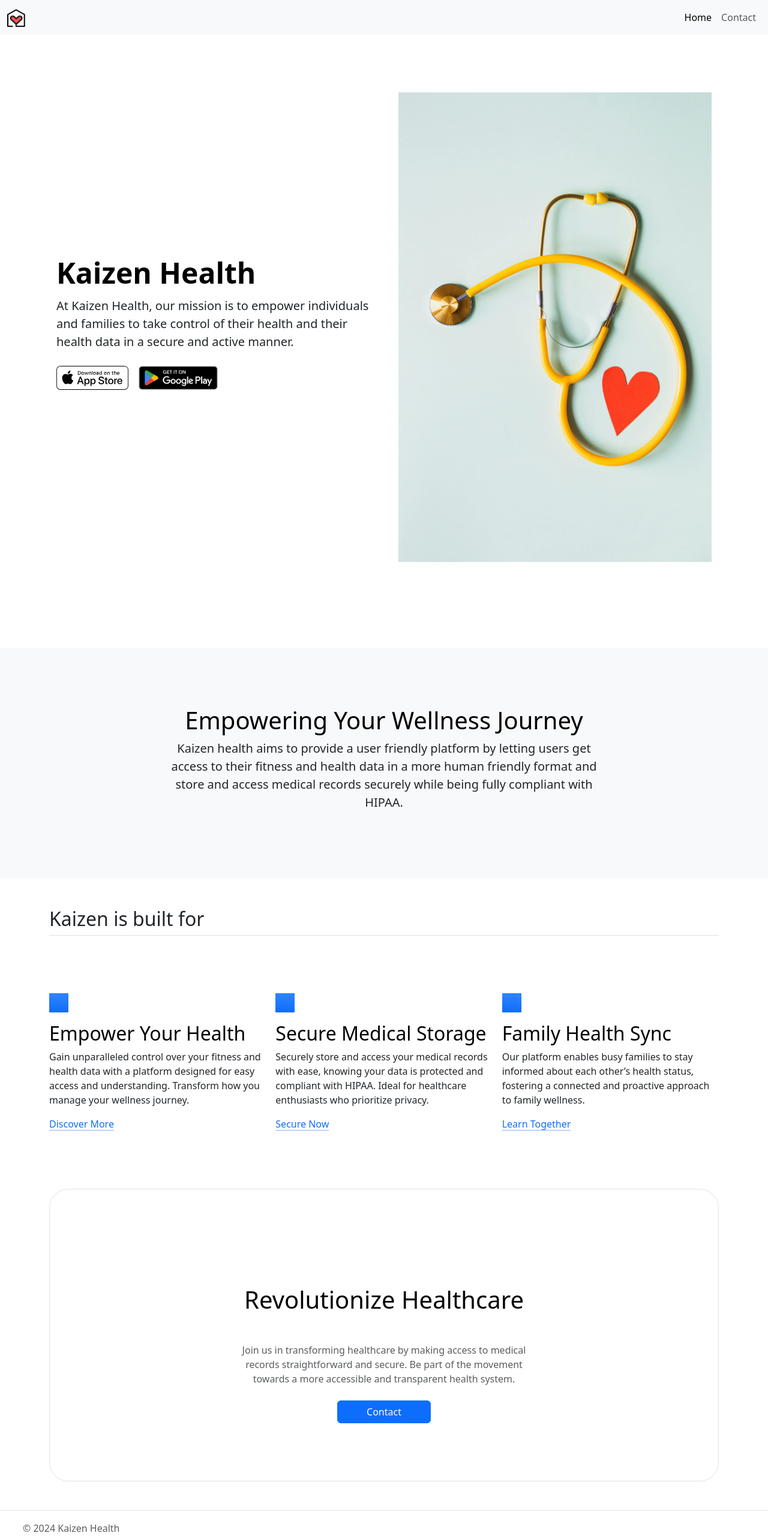
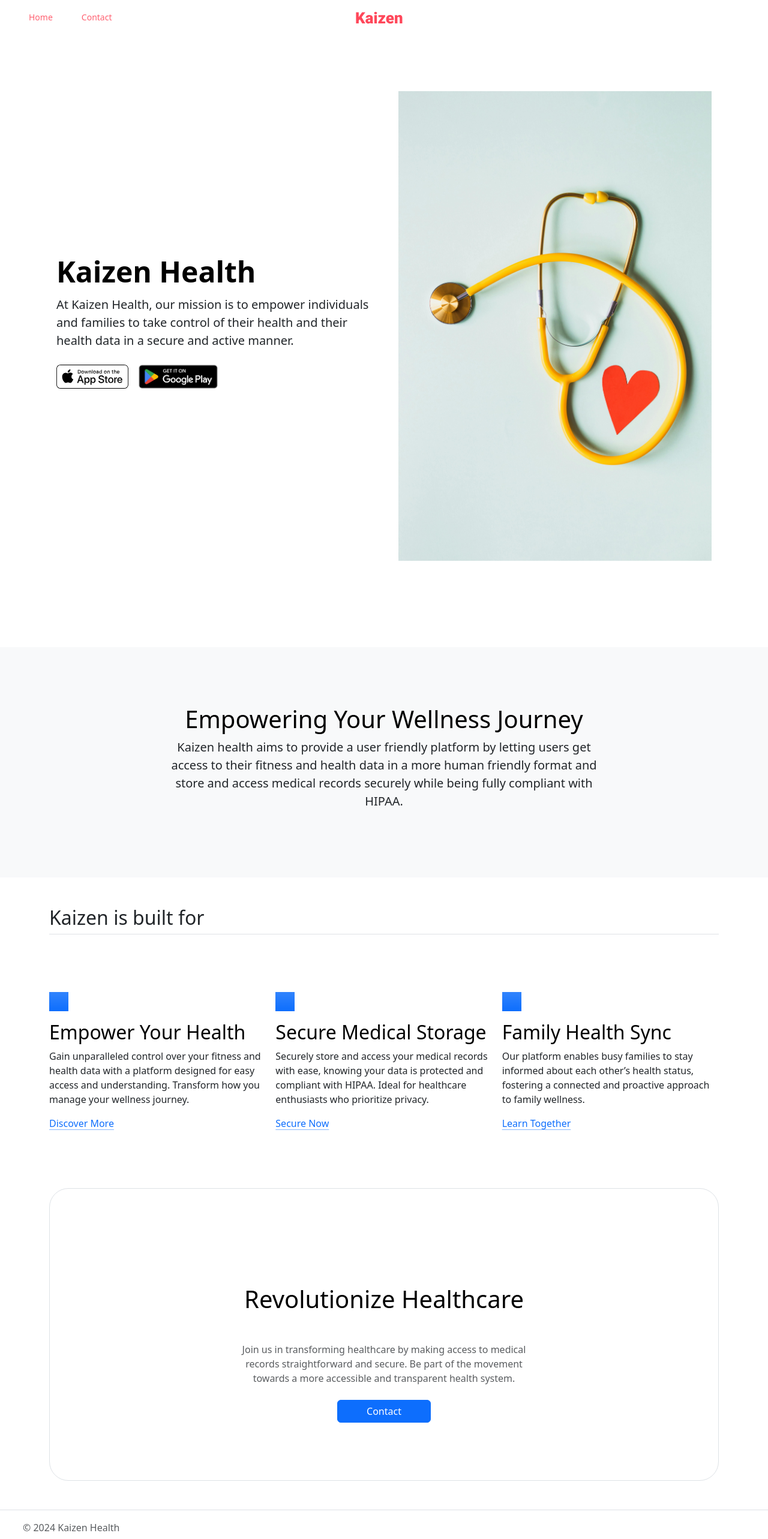
Before and after one commit to kaizen-health-tech/kaizen-web, a Next.js app: page / in a window 1280 px wide. Shown: the top 2566 px of the page at 60% size. Built offline with nearby package versions, Linux system fonts and the light colour scheme.

Commit message:
feat(layout): added nav

```diff
--- a/src/app/layout.js
+++ b/src/app/layout.js
@@ -4,37 +4,47 @@ import Link from 'next/link';
 const Layout = ({ children }) => {
   return (
     <>
-      <nav className="navbar navbar-expand-lg navbar-light bg-light">
-        <div className="container-fluid">
+      <nav className="navbar">
+        <ul className="navbar-nav col-4 d-flex flex-row">
+          <li className="nav-item mx-5">
+            <Link href="/" passHref legacyBehavior>
+              <a className="nav-link active" href="#" style={{ color: '#FF6171', fontSize: '14px', fontWeight: 400}}>
+                Home
+              </a>
+            </Link>
+          </li>
+          <li className="nav-item">
+            <Link href="/contact" passHref legacyBehavior>
+              <a className="nav-link active" style={{ color: '#FF6171', fontSize: '14px', fontWeight: 400}}>
+                Contact
+              </a>
+            </Link>
+          </li>
+        </ul>
+
+        <div className="navbar-nav col-4 d-flex flex-row justify-content-center">
           <Link href="/" passHref legacyBehavior>
-            <a className="navbar-brand"><img src="/kaizen_logo.png" alt="Kaizen Health Logo" style={{ maxHeight: '30px' }} /></a>
+            <a className="navbar-brand">
+              <img src="/logo.svg" alt="Kaizen Health Logo" style={{ maxHeight: '30px' }} />
+            </a>
           </Link>
-          <button className="navbar-toggler" type="button" data-bs-toggle="collapse" data-bs-target="#navbarNavAltMarkup" aria-controls="navbarNavAltMarkup" aria-expanded="false" aria-label="Toggle navigation">
-            <span className="navbar-toggler-icon"></span>
-          </button>
-          <div className="collapse navbar-collapse" id="navbarNavAltMarkup">
-            <ul className="navbar-nav ms-auto">
-              <Link href="/" passHref legacyBehavior>
-                <a className="nav-link active">Home</a>
-              </Link>
-              <Link href="/contact" passHref legacyBehavior>
-                <a className="nav-link">Contact</a>
-              </Link>
-            </ul>
-          </div>
-        </div>
-      </nav>
-      <main>{children}</main>
-      <footer class="d-flex flex-wrap justify-content-between align-items-center py-3 my-4 border-top">
-        <div class="col-md-4 d-flex align-items-center">
-          <a href="/" class="mb-3 me-2 mb-md-0 text-body-secondary text-decoration-none lh-1">
-            <svg class="bi" width="30" height="24"></svg>
-          </a>
-          <span class="mb-3 mb-md-0 text-body-secondary">© 2024 Kaizen Health</span>
         </div>
 
-        <ul class="nav col-md-4 justify-content-end list-unstyled d-flex">
-          <li class="ms-3"><a class="text-body-secondary" href="#"><svg class="bi" width="24" height="24"></svg></a></li>
+        <div className="navbar-nav col-4 d-flex justify-content-end"></div>
+      </nav>
+
+      <main>{children}</main>
+
+      <footer className="d-flex flex-wrap justify-content-between align-items-center py-3 my-4 border-top">
+        <div className="col-md-4 d-flex align-items-center">
+          <a href="/" className="mb-3 me-2 mb-md-0 text-body-secondary text-decoration-none lh-1">
+            <svg className="bi" width="30" height="24"></svg>
+          </a>
+          <span className="mb-3 mb-md-0 text-body-secondary">© 2024 Kaizen Health</span>
+        </div>
+
+        <ul className="nav col-md-4 justify-content-end list-unstyled d-flex">
+          <li className="ms-3"><a className="text-body-secondary" href="#"><svg className="bi" width="24" height="24"></svg></a></li>
         </ul>
       </footer>
     </>
--- a/src/styles/home.css
+++ b/src/styles/home.css
@@ -1,3 +1,8 @@
 .section_one {
   background-color: '#E3E8EB';
 }
+
+.nav-link {
+  border: '1px solid red';
+  color: '#FF6171';
+}
```
Also changed, not shown: public/logo.svg (added), src/styles/globals.css (line endings or trailing spaces).
